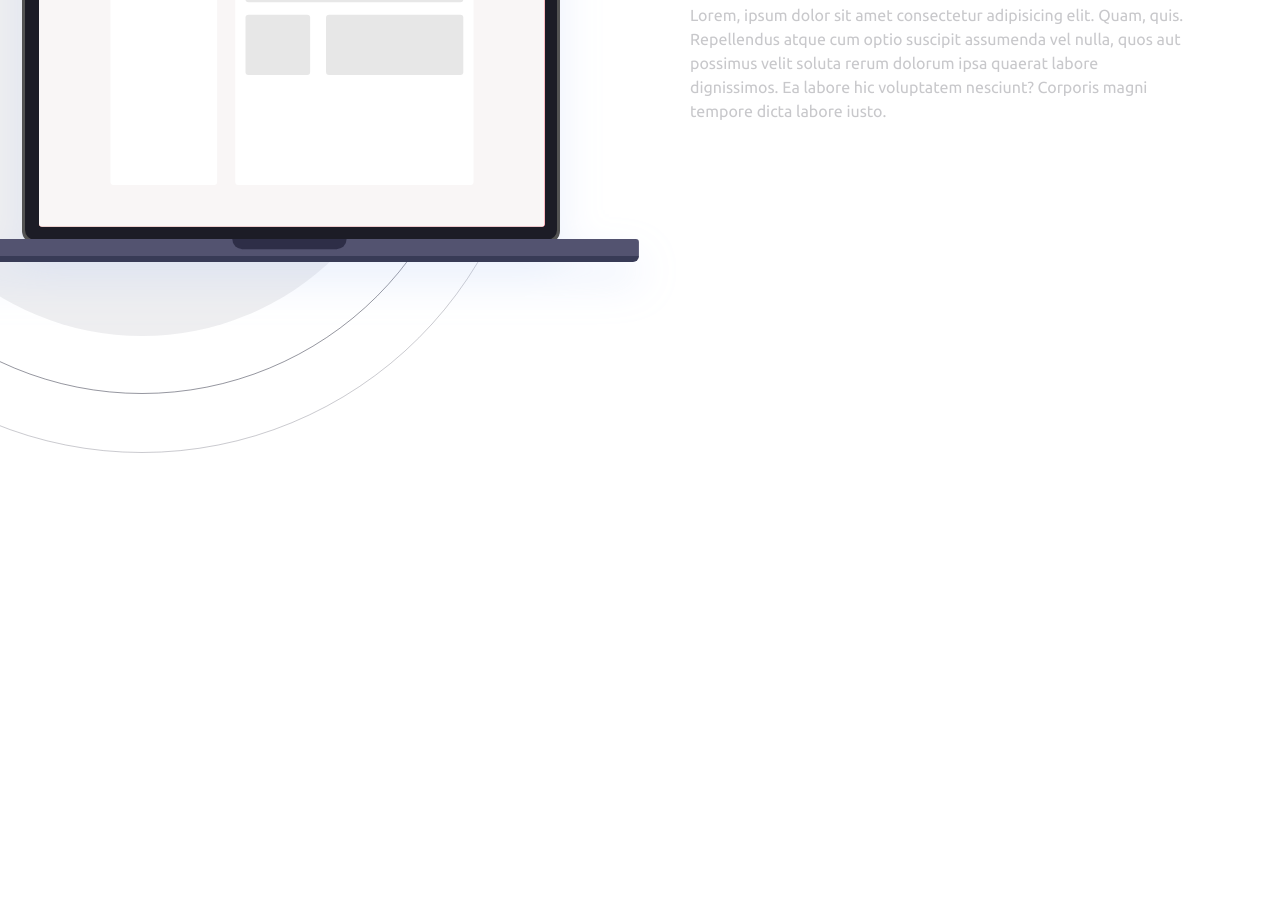
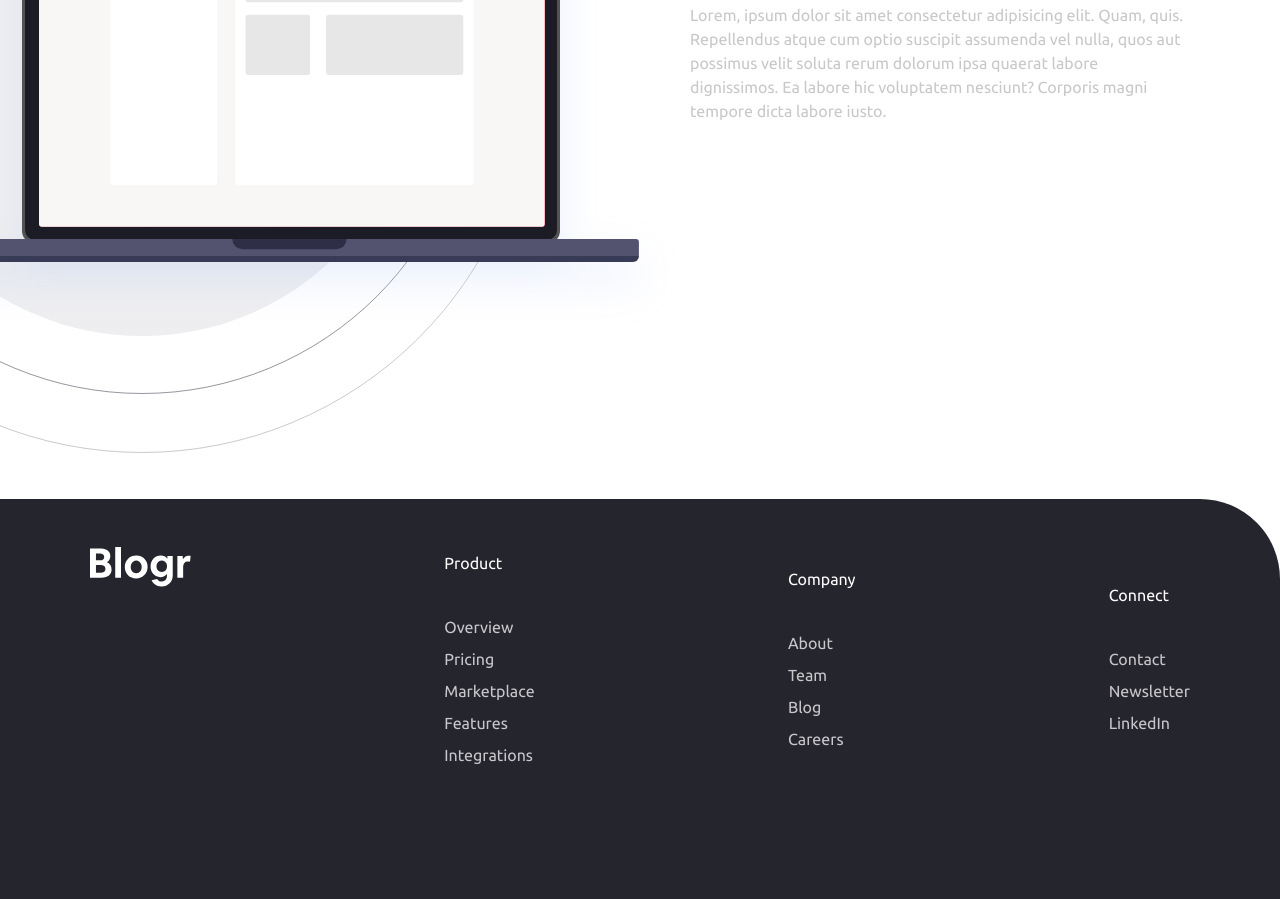
Before and after one commit to ahmadEssam77/bloger-landingPage, a plain HTML site: page index.html in a window 1280 px wide. Shown: the part 2266-3165 px from the top of the page. Before the commit the page ends 2719 px from the top, so only its background shows below. Drawn offline with Linux system fonts and the light colour scheme.

Commit message:
The footer

```diff
--- a/index.html
+++ b/index.html
@@ -85,5 +85,38 @@
       </div>
     </section>
   </main>
+
+  <!-- Footer -->
+  <footer id="footer">
+    <div class="container">
+      <div class="footer-holder">
+        <img src="./images/logo.svg" alt="">
+
+        <ul>
+          <li><a href="#">Product</a></li>
+          <li><a href="#">Overview</a></li>
+          <li><a href="#">Pricing</a></li>
+          <li><a href="#">Marketplace</a></li>
+          <li><a href="#">Features</a></li>
+          <li><a href="#">Integrations</a></li>
+        </ul>
+
+        <ul>
+          <li><a href="#">Company</a></li>
+          <li><a href="#">About</a></li>
+          <li><a href="#">Team</a></li>
+          <li><a href="#">Blog</a></li>
+          <li><a href="#">Careers</a></li>
+        </ul>
+
+        <ul>
+          <li><a href="#">Connect</a></li>
+          <li><a href="#">Contact</a></li>
+          <li><a href="#">Newsletter</a></li>
+          <li><a href="#">LinkedIn</a></li>
+        </ul>
+      </div>
+    </div>
+  </footer>
 </body>
 </html>
--- /dev/null
+++ b/sass/_footer.scss
@@ -0,0 +1,48 @@
+#footer {
+    background: $very-dark-black-blue;
+    border-top-right-radius: 80px;
+    height: 50vh;
+    margin-top: 20rem;
+
+    .container {
+        max-width: $max-width;
+        margin: 0 auto;
+
+        .footer-holder {
+            display: flex;
+            justify-content: space-between;
+            align-items: center;
+            padding-top: 3rem;
+            font-family: $font-family-2;
+
+            img {
+                align-self: flex-start;
+            }
+
+            ul {
+
+                li {
+
+                    &:first-child {
+
+                        padding-bottom: 2rem;
+
+                        a {
+                            color: $white;
+
+                            &:hover {
+                                cursor: default;
+                                border-bottom: none;
+                            }
+                        }
+                    }
+
+                    a {
+                        color: $grayish-blue;
+                        line-height: 2;
+                    }
+                }
+            }
+        }
+    }
+}
--- a/sass/_header.scss
+++ b/sass/_header.scss
@@ -18,6 +18,13 @@
             // ul {
             //     align-self: start;
             // }
+
+            ul {
+
+                li {
+                    display: inline-block;
+                }
+            }
         }
 
     }
--- a/sass/_resets.scss
+++ b/sass/_resets.scss
@@ -13,7 +13,7 @@ ul {
     list-style: none;
 
     li {
-        display: inline-block;
+        // display: inline-block;
 
         a {
             text-decoration: none;
--- a/sass/main.scss
+++ b/sass/main.scss
@@ -1,6 +1,7 @@
 @import './variables';
 @import './resets';
 @import './header';
+@import './footer';
 
 
 .s-one {
```
Also changed, not shown: dist/css/main.css, 1 other file.
